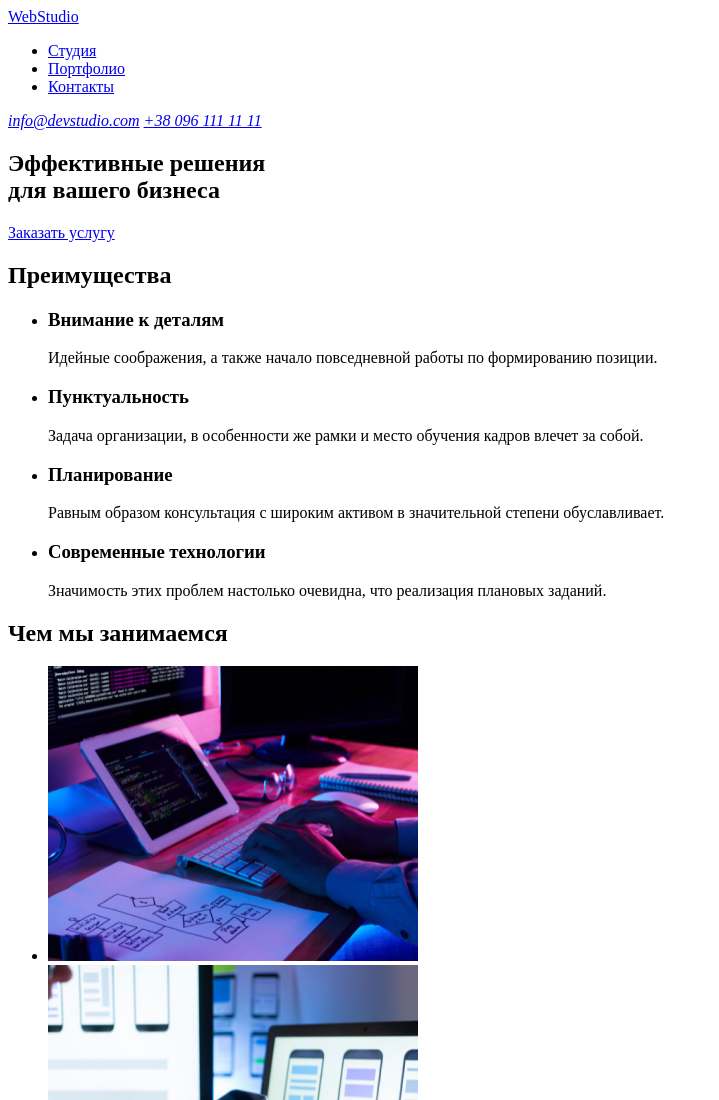
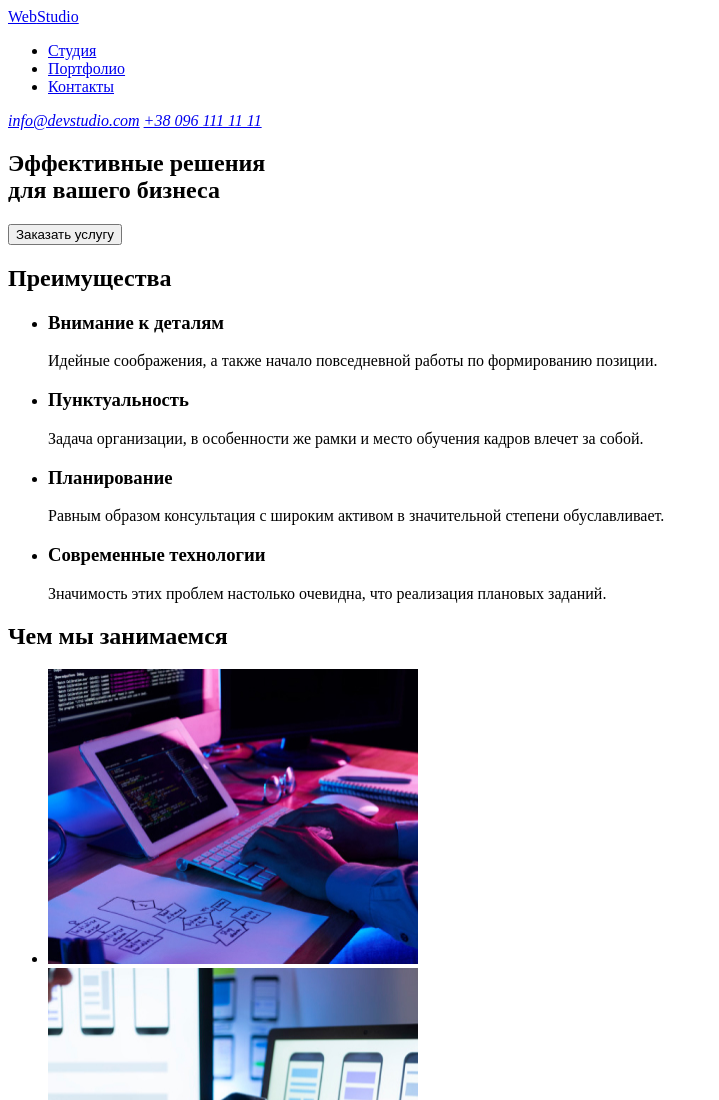
Before and after one commit to NataliiaChernieva/goit-markup-hw-01, a plain HTML site: page index.html in a window 1280 px wide. Shown: the top 1100 px of the page, without its empty margins (0-719 px from the left). Drawn offline with Linux system fonts and the light colour scheme.

Commit message:
добавлено кнопку в герое

```diff
--- a/index.html
+++ b/index.html
@@ -30,7 +30,7 @@
         <!-- Герой -->
         <section>
             <h1>Эффективные решения<br>для вашего бизнеса</h1>
-            <a href="#">Заказать услугу</a>
+            <button>Заказать услугу</button>
         </section>
 
         <!-- Преимущества -->
```
